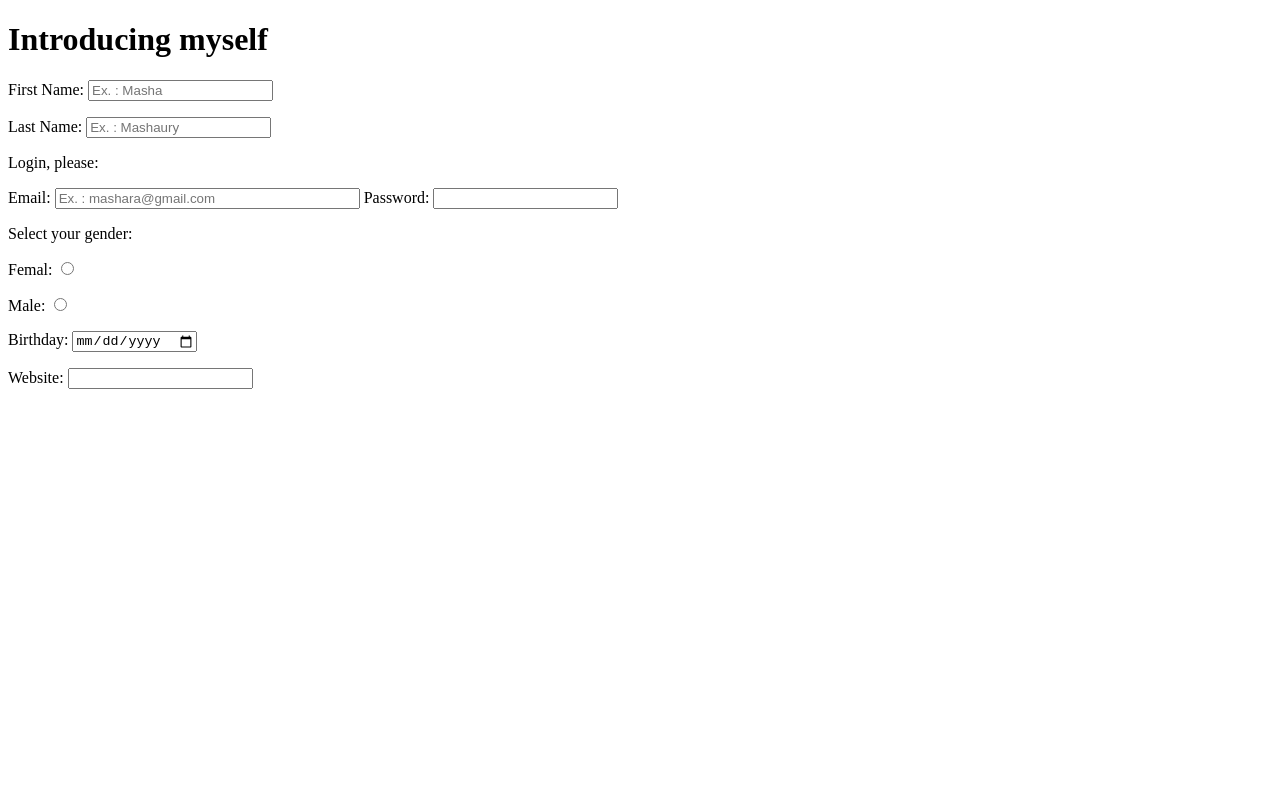
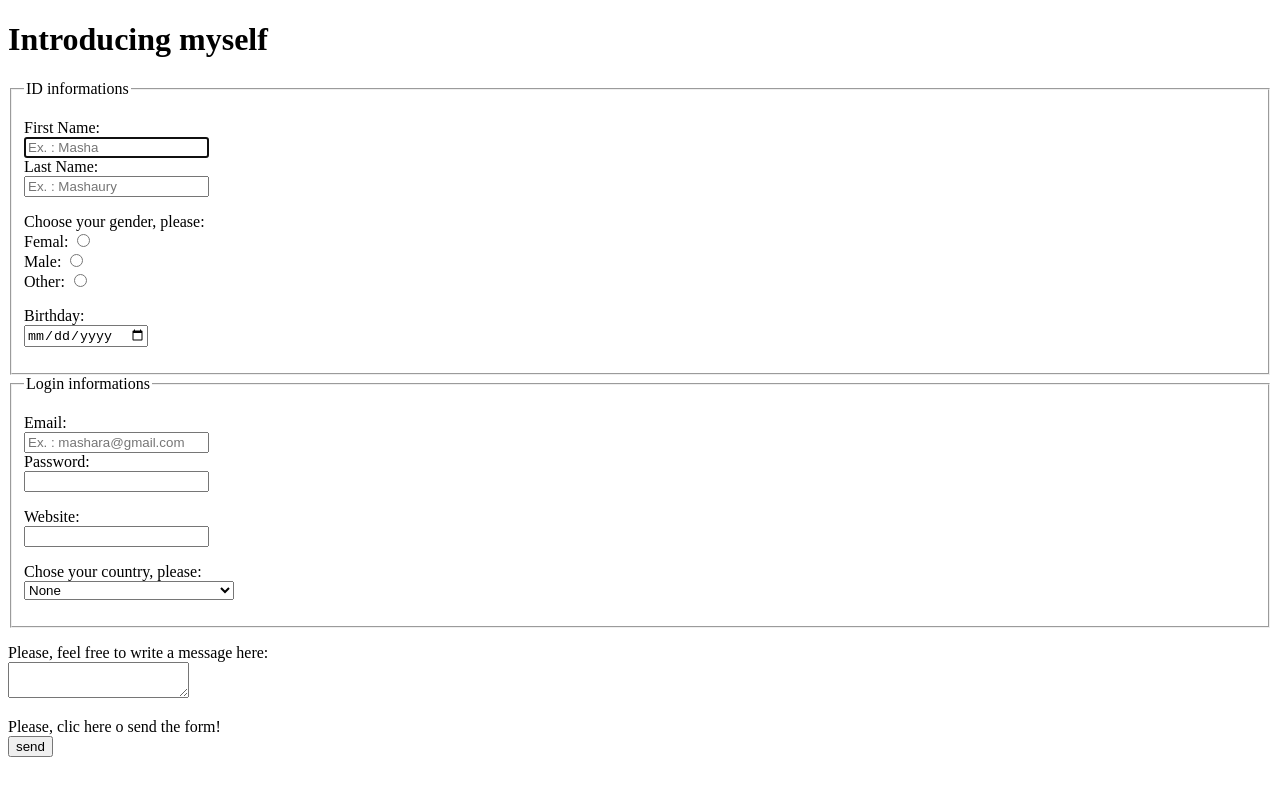
Before and after one commit to RElmasha/RElmasha, a plain HTML site: page index.html in a window 1280 px wide. Drawn offline with Linux system fonts and the light colour scheme.

Commit message:
Update index.html

```diff
--- a/index.html
+++ b/index.html
@@ -5,42 +5,63 @@
     <meta name="viewport" content="width=device-width, initial-scale=1.0">
     <title>Exercice de Masha </title>
 </head>
-<form method="get" action="">
 <body>
+    <form method="get" action=""></form>
     <h1>Introducing myself</h1>
+<fieldset>
+    <legend>ID informations</legend>
     <p>
-        <label for="prenom">First Name:</label>
-    <input type="text" name="prenom" id="prenom" placeholder="Ex. : Masha" size="20" maxlength="20">
+        <label for="prenom">First Name:</label><br> <!--placeholder permet de preremplire un champ!-->
+    <input type="text" name="prenom" id="prenom" placeholder="Ex. : Masha" size="20" maxlength="20" autofocus required><br>
+        <label for="nom">Last Name:</label><br><!--autofocus permet de placer automentiquement le curseur dans un un champ!-->
+        <input type="text" name="nom" id="nom" placeholder="Ex. : Mashaury" size=">30" maxlength="20" required>
+    </p><!--required permet de rendre obligatoire un champ de saisie!-->
+    <p>
+        <!--uilisation de bouton radio. tous les boutons porten le meme name pour eviter la selection de plusieurs boutons !-->
+        <label>Choose your gender, please:</label><br>
+        <label for="female">Femal:</label>
+        <input type="radio" name="genders" value ="female" id="female"><br>
+        <label for="male">Male:</label>
+        <input type="radio" name="genders" value ="male" id="male"><br>
+        <label for="other">Other:</label>
+        <input type="radio" name="genders" value ="othe" id="othe"><br>
     </p>
     <p>
-        <label for="nom">Last Name:</label>
-        <input type="text" name="nom" id="nom" placeholder="Ex. : Mashaury" size=">30" maxlength="20">
+        <label for="bday">Birthday:</label><br>
+        <input type="date" name="bday" id="bday" required>
+    </p>
+</fieldset>
+<fieldset>
+    <legend>Login informations</legend>
+    <p>
+        <label for="mail">Email:</label><br>
+        <input type="email" name="mail" id="mail" placeholder="Ex. : mashara@gmail.com" size="20" maxlength="20" required><br>
+        <label for="motdepass">Password:</label><br>
+        <input type="password" name="motdepass" id="motdepass" size=">40" maxlength="20" required>
     </p>
     <p>
-        <p>Login, please:</p>
-        <label for="mail">Email:</label>
-        <input type="email" name="mail" id="mail" placeholder="Ex. : mashara@gmail.com" size="35" maxlength="20">
-        <label for="motdepass">Password:</label>
-        <input type="password" name="motdepass" id="motdepass" size=">40" maxlength="20">
+        <label for="site">Website:</label><br>
+        <input type="url" name="site" id="site">
     </p>
     <p>
-        <p>Select your gender:</p>
-        <label for="female">Femal:</label>
-        <input type="radio" name="genders" value ="female" id="female">
+        <label for="country">Chose your country, please:</label><br>
+        <select name="country" id="country" required>
+            <option value="USA">United States of America (USA)</option>
+            <option value="UK"> United Kingdom (UK)</option>
+            <option value="Canada">Canada</option>
+            <option value="None" selected>None</option>
+        </select>
+    </p>
+</fieldset>
+
+    <p>
+       <label for="message">Please, feel free to write a message here:</label><br>
+       <textarea name="message" id="message"></textarea>
     </p>
     <p>
-        <label for="male">Male:</label>
-        <input type="radio" name="genders" value ="male" id="male">
-    </p>
-    <p>
-        <label for="bday">Birthday:</label>
-        <input type="date" name="bday" id="bday">
-    </p>
-    <p>
-        <label for="site">Website:</label>
-        <input type="url" name="site" id="site">
-    </p>
-
+        <label for="bouton">Please, clic here o send the form!</label><br>
+        <input type="submit" value="send">
+     </p>
+</form>
 </body>
-</form>
 </html>
```
